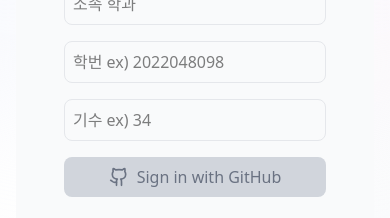
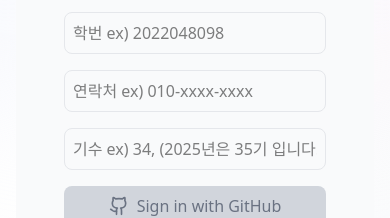
Before and after one commit to koreaoaz/oazkorea_web, a Next.js app: page /signin in a window 390 px wide. Shown: the part 476-694 px from the top of the page. Built offline with nearby package versions, Linux system fonts and the light colour scheme; no server answers.

Commit message:
[Update] signin, add phone_number feature

```diff
--- a/src/app/signin/page.tsx
+++ b/src/app/signin/page.tsx
@@ -10,7 +10,8 @@ export default function RegistrationForm() {
     department: '',
     studentId: '',
     generation: '',
-    email: ''
+    email: '',
+    phone_number: ''
   });
 
   const [isAllowed, setIsAllowed] = useState<'allowed' | 'denied' | null>(null);
@@ -120,9 +121,19 @@ export default function RegistrationForm() {
         />
 
         <input
+          name="phonenumber"
+          type="text"
+          placeholder="연락처 ex) 010-xxxx-xxxx"
+          value={form.phonenumber}
+          onChange={handleChange}
+          className="w-full p-2 border rounded-md"
+          required
+        />
+
+        <input
           name="generation"
           type="text"
-          placeholder="기수 ex) 34"
+          placeholder="기수 ex) 34, (2025년은 35기 입니다.)"
           value={form.generation}
           onChange={handleChange}
           className="w-full p-2 border rounded-md"
```
